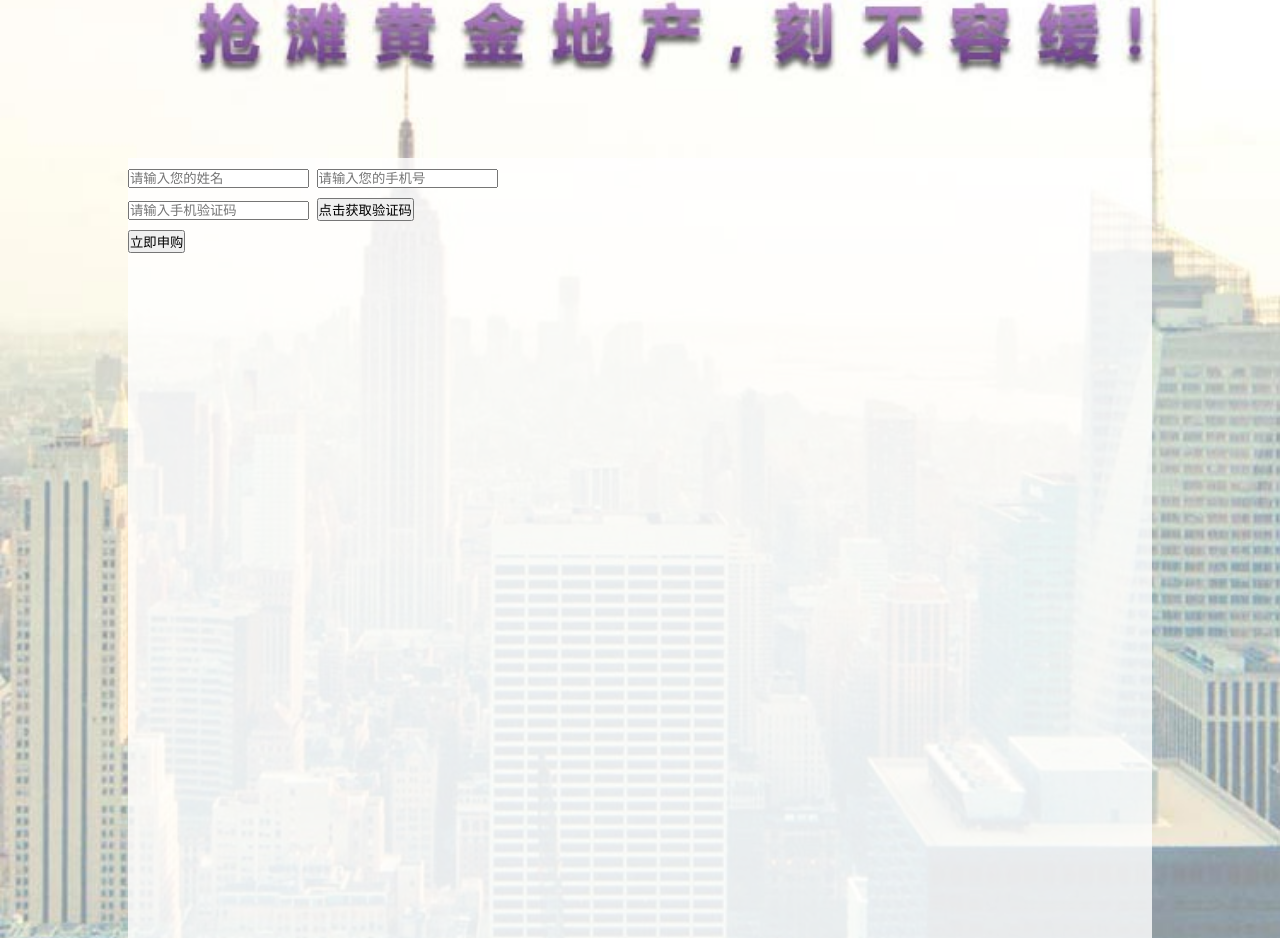
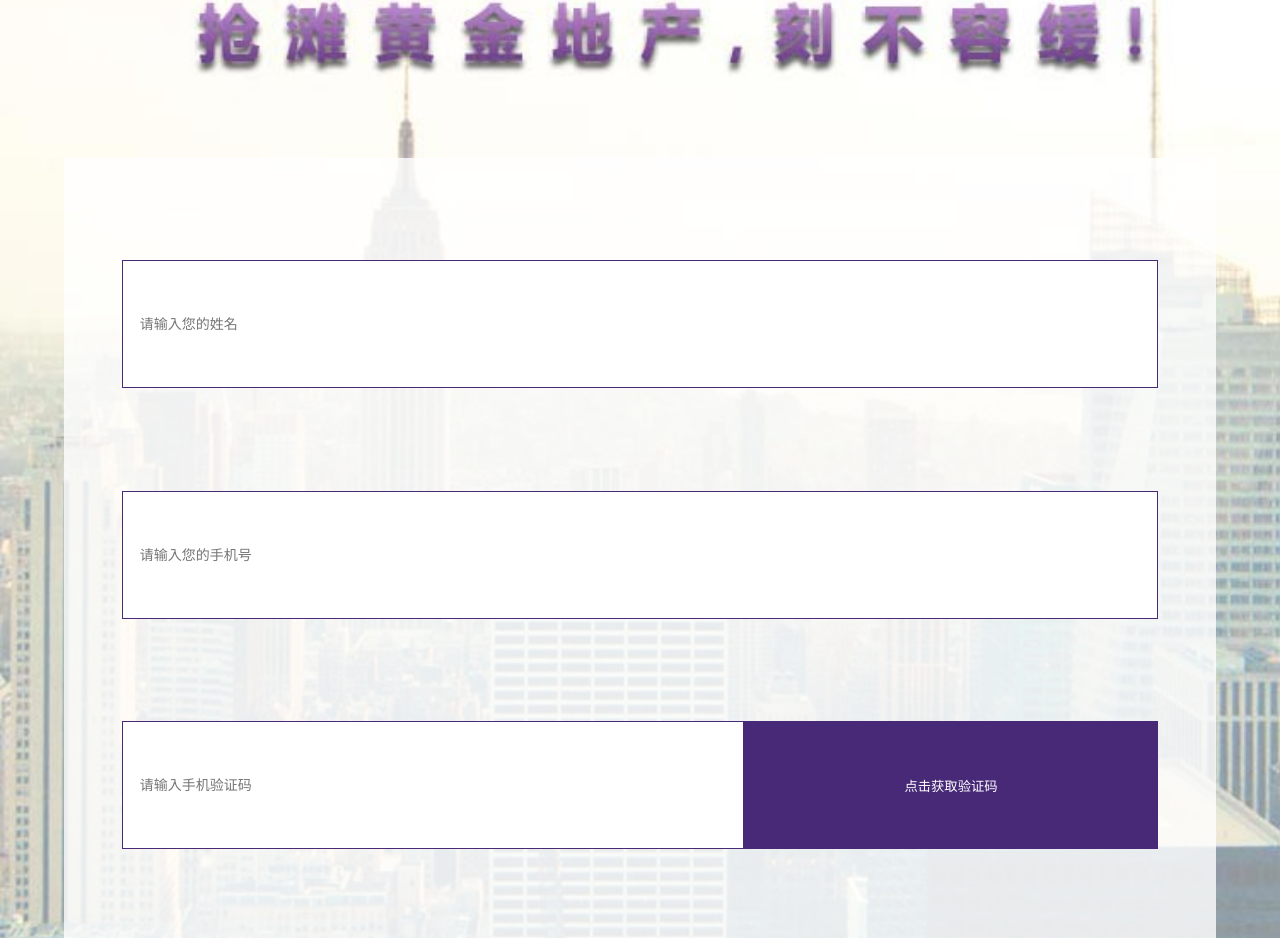
Before and after one commit to Fangzhu-Tianji/cst_mobile, a plain HTML site: page cst_first/wan_win_one.html in a window 1280 px wide. Shown: the part 8128-9066 px from the top of the page. Drawn offline with nearby package versions, Linux system fonts and the light colour scheme.

Commit message:
add wan_win
添加万家共赢一号

```diff
--- a/cst_first/css/style.css
+++ b/cst_first/css/style.css
@@ -168,8 +168,13 @@
 /*-----------------------------  万家共赢     ---------------------------*/
 .wan_bg_img { width: 100%; height: 46.55rem; background: url(../imgs/wan_bg_img.jpg) no-repeat; background-size: cover;}
 .wan_bg_bottom { width: 100%; height: 9.68rem; background: url(../imgs/wan_bg_bot.jpg) no-repeat; background-size: cover; padding-top: 2rem;}
-.wan_bg_bottom .from1 { width: 80%; height: 7rem; background: rgba(255,255,255,.8); margin: 0 auto;}
-
+.wan_bg_bottom .from1 { width: 90%; height: 7rem; padding-top: .6rem; background: rgba(255,255,255,.8); margin: 0 auto;}
+.wan_bg_bottom .from1 input { border-radius: 0; -webkit-appearance: none;}
+.wan_bg_bottom .info { display: block; box-sizing: border-box; width: 90%; height: .75rem; padding: 0 .1rem; border: 1px solid #482978; margin: 0 auto .6rem; font-size: 14px; outline: none;}
+.wan_bg_bottom .code {width: 90%; height: .75rem; box-sizing: border-box; margin: 0 auto;}
+.wan_bg_bottom .code .tel_code { float: left; width: 60%; height: .75rem; box-sizing: border-box; padding: 0 .1rem; border: 1px solid #482978; font-size: 14px; outline: none;}
+.wan_bg_bottom .code .tel_click { float: left; width: 40%; height: .75rem; vertical-align: middle; border: 0 none; background-color: #482978; color: #FFFFFF; outline: none;}
+.wan_bg_bottom .sbm { display: block; width: 75%; height: .7rem; margin: 1.2rem auto 0; background-color: #482978; font-size: .3rem; line-height: .7rem; text-align: center; color: #FFFFFF; border: 0 none;}
 
 
 
--- a/cst_first/wan_win_one.html
+++ b/cst_first/wan_win_one.html
@@ -25,6 +25,5 @@
 	</form>
 </div>
 <script src="js/51size.js"></script>
-<script src="http://apps.bdimg.com/libs/jquery/2.1.4/jquery.min.js"></script>
 </body>
 </html>
```
